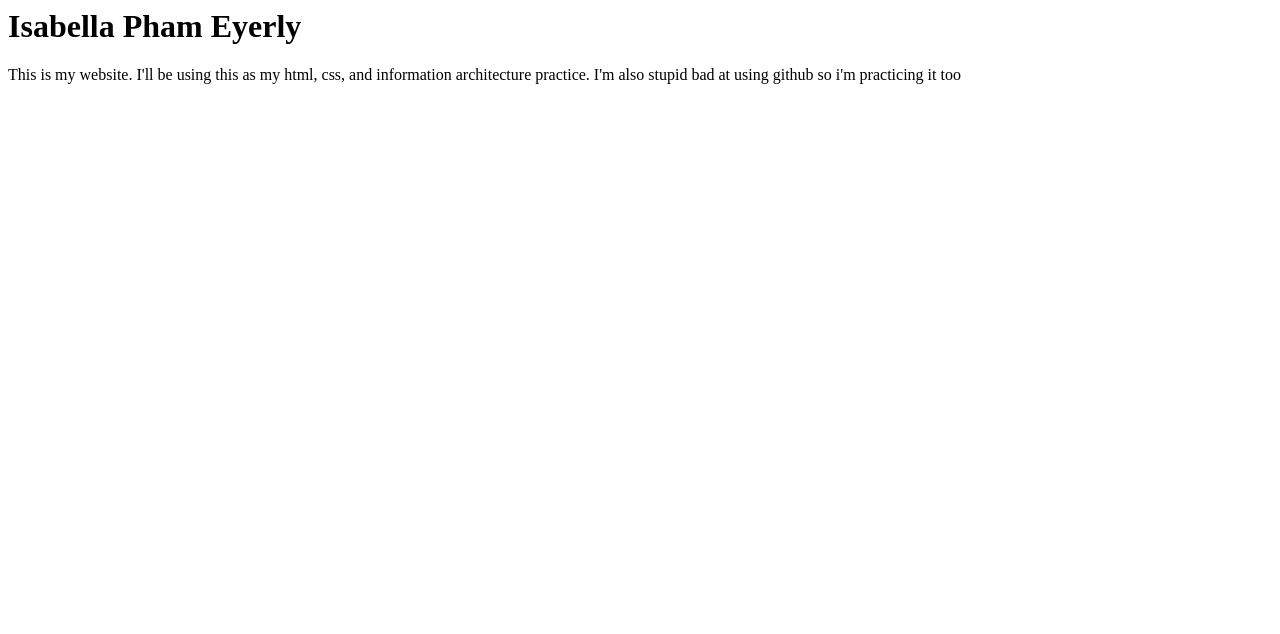
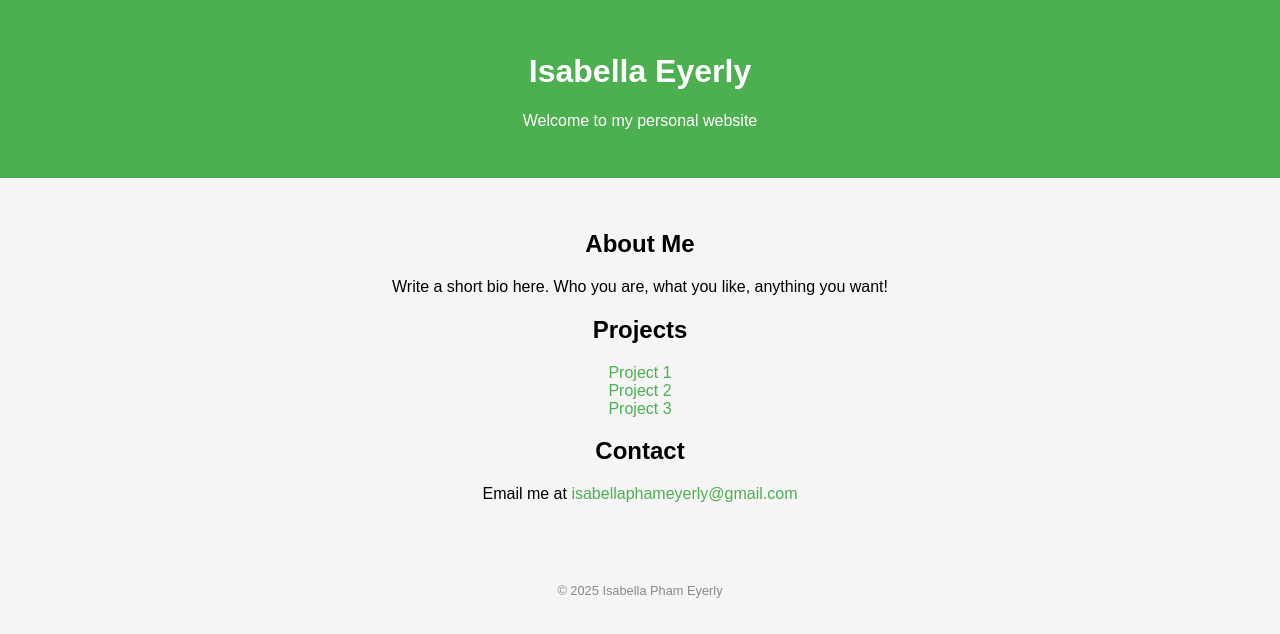
Before and after one commit to IsabellaEyerly/IsabellaEyerly.github.io, a plain HTML site: page index.html in a window 1280 px wide. Drawn offline with Linux system fonts and the light colour scheme.

Commit message:
Update index.html

```diff
--- a/index.html
+++ b/index.html
@@ -1,9 +1,61 @@
-<html>
-  <head>
-    <title>Isabella Pham Eyerly</title>
-  </head>
-  <body>
-    <h1>Isabella Pham Eyerly</h1>
-    <p>This is my website. I'll be using this as my html, css, and information architecture practice. I'm also stupid bad at using github so i'm practicing it too</p>
-  </body>
+<!DOCTYPE html>
+<html lang="en">
+<head>
+  <meta charset="UTF-8">
+  <meta name="viewport" content="width=device-width, initial-scale=1">
+  <title>Isabella Pham Eyerly</title>
+  <style>
+    body {
+      font-family: Arial, sans-serif;
+      background-color: #f5f5f5;
+      margin: 0;
+      padding: 0;
+      text-align: center;
+    }
+    header {
+      background-color: #4CAF50;
+      color: white;
+      padding: 2rem 1rem;
+    }
+    main {
+      padding: 2rem 1rem;
+    }
+    a {
+      color: #4CAF50;
+      text-decoration: none;
+    }
+    footer {
+      margin-top: 2rem;
+      font-size: 0.8rem;
+      color: #888;
+    }
+  </style>
+</head>
+<body>
+
+<header>
+  <h1>Isabella Eyerly</h1>
+  <p>Welcome to my personal website</p>
+</header>
+
+<main>
+  <h2>About Me</h2>
+  <p>Write a short bio here. Who you are, what you like, anything you want!</p>
+
+  <h2>Projects</h2>
+  <ul style="list-style: none; padding-left: 0;">
+    <li><a href="#">Project 1</a></li>
+    <li><a href="#">Project 2</a></li>
+    <li><a href="#">Project 3</a></li>
+  </ul>
+
+  <h2>Contact</h2>
+  <p>Email me at <a href="mailto:isabellaphameyerly@gmail.com">isabellaphameyerly@gmail.com</a></p>
+</main>
+
+<footer>
+  © 2025 Isabella Pham Eyerly
+</footer>
+
+</body>
 </html>
```
